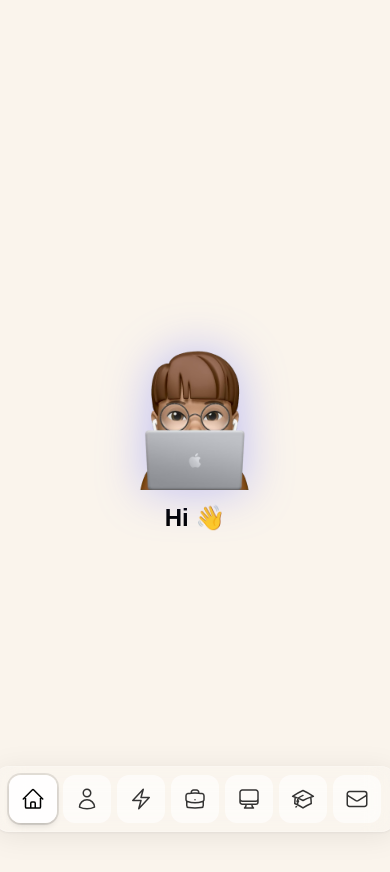
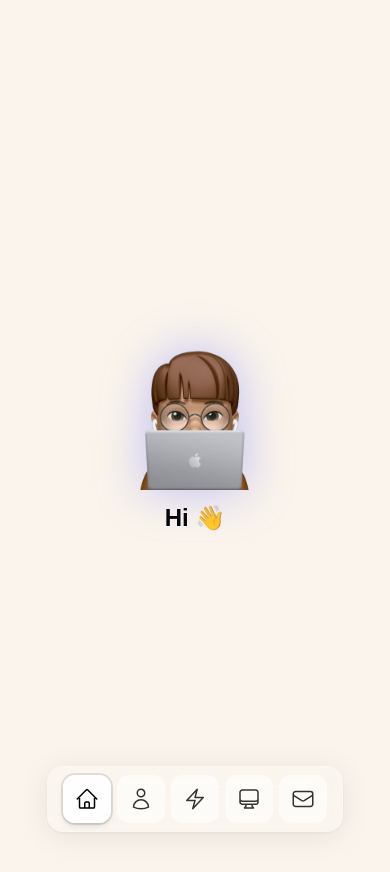
Before and after one commit to brothermos/portfolio-v2, a React (Vite) app: page / in a window 390 px wide. Shown: the top 872 px of the page. Built offline with nearby package versions, Linux system fonts and the light colour scheme; a web font is replaced by a local one.

Commit message:
[UPDATE] - Modify Dock component to conditionally hide items on mobile devices, enhancing layout compactness. Update DockItem interface to include hideOnMobile property for better responsiveness.

```diff
--- a/src/components/Dock.tsx
+++ b/src/components/Dock.tsx
@@ -44,7 +44,7 @@ const Dock = () => {
             ref={(el) => {
               itemRefs.current[i] = el;
             }}
-            className="w-14 h-14 mx-[3px] will-change-transform"
+            className={`w-14 h-14 mx-[3px] will-change-transform ${item.hideOnMobile ? "hidden md:flex" : ""}`}
           >
             <button
               onClick={() => handleClick(item.href)}
--- a/src/data/dock.ts
+++ b/src/data/dock.ts
@@ -13,6 +13,8 @@ export interface DockItem {
   href: string;
   bubbleBg: string;
   arrowColor: string;
+  /** Hidden on mobile to keep dock compact (5 icons); shown from md up */
+  hideOnMobile?: boolean;
 }
 
 export const DOCK_ITEMS: DockItem[] = [
@@ -43,6 +45,7 @@ export const DOCK_ITEMS: DockItem[] = [
     href: "#experience",
     bubbleBg: "bg-amber-500",
     arrowColor: "after:border-t-amber-500",
+    hideOnMobile: true,
   },
   {
     label: "Work",
@@ -57,6 +60,7 @@ export const DOCK_ITEMS: DockItem[] = [
     href: "#education",
     bubbleBg: "bg-indigo-500",
     arrowColor: "after:border-t-indigo-500",
+    hideOnMobile: true,
   },
   {
     label: "Contact",
```
